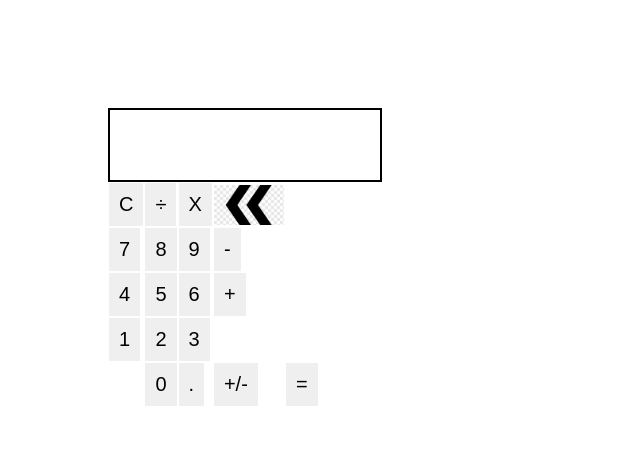
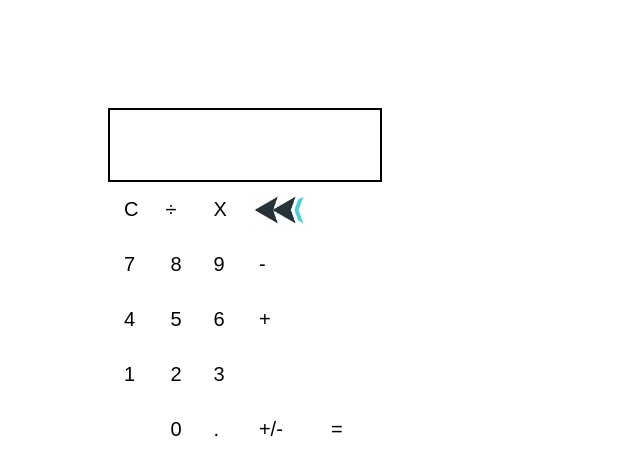
Before and after one commit to DenchikNO/Calculator, a website: page index.html in a window 1280 px wide. Shown: the whole page, without its empty margins (0-640 px from the left). Drawn offline with Linux system fonts and the light colour scheme.

Commit message:
version 3

```diff
--- a/script.js
+++ b/script.js
@@ -17,7 +17,3 @@ function delete_n() {
 function reverse() {
   document.form.textview.value = -document.form.textview.value;
 }
-// let x = document.getElementsByTagName('input');
-// x.onclick = function () {
-//   x.style.borderBottom = "none";
-// }
--- a/style.css
+++ b/style.css
@@ -2,10 +2,10 @@
   font-size: 20px;
   border: none;
   padding: 10px;
-  font-size: 20px;
+  background-color: white;
 }
 .delete {
-  background-image: url(delete.png);
+  background-image: url(delete.jpg);
   background-size: cover;
   background-position: center;
   width: 70px;
@@ -19,13 +19,21 @@
   padding: 10px;
   font-size: 20px;
   margin: 100px 0px 0px 100px;
+  outline: none;
+  caret-color: transparent !important;
+  cursor: none;
 }
 .button {
   border: none;
   padding: 10px;
   font-size: 20px;
+  margin: 5px;
+  background-color: white;
 }
-table{
-    border-collapse: collapse;
-    margin: 0px 100px;
+table {
+  border-collapse: collapse;
+  margin: 0px 100px;
 }
+input {
+  outline-color: #4dd1e0;
+}
```
Also changed, not shown: delete.jpg (added), delete.png (deleted).
